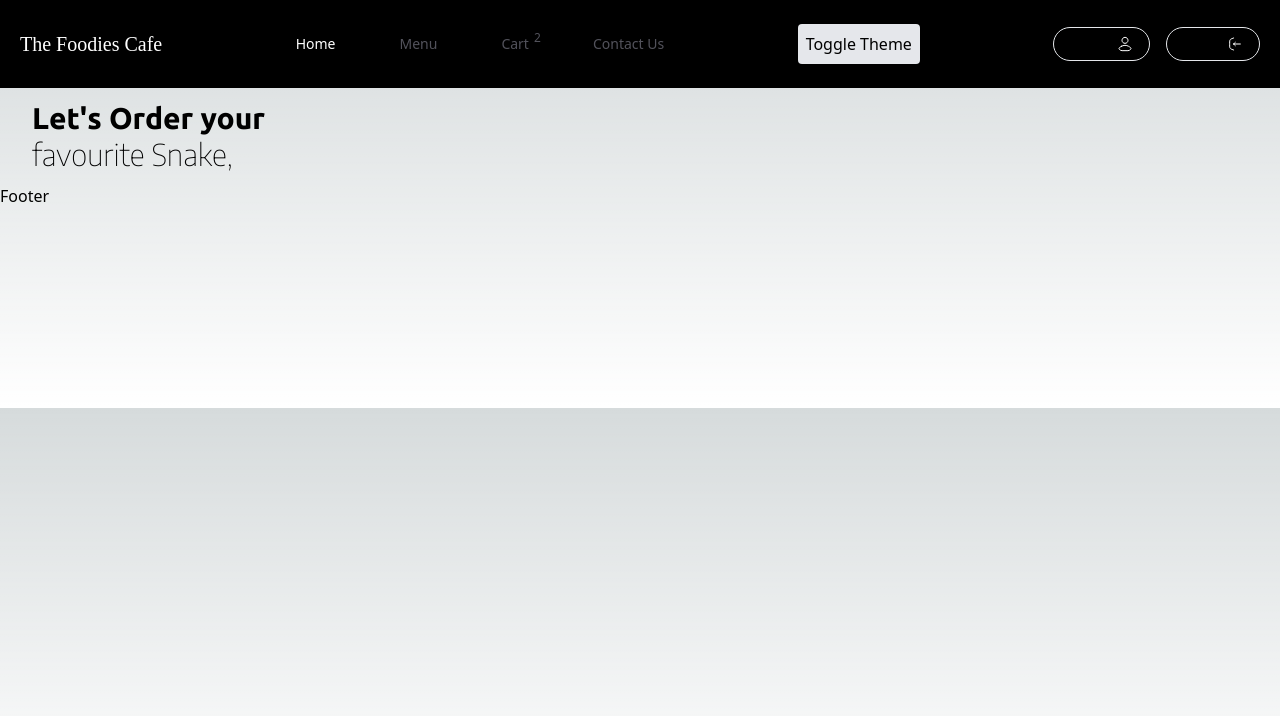
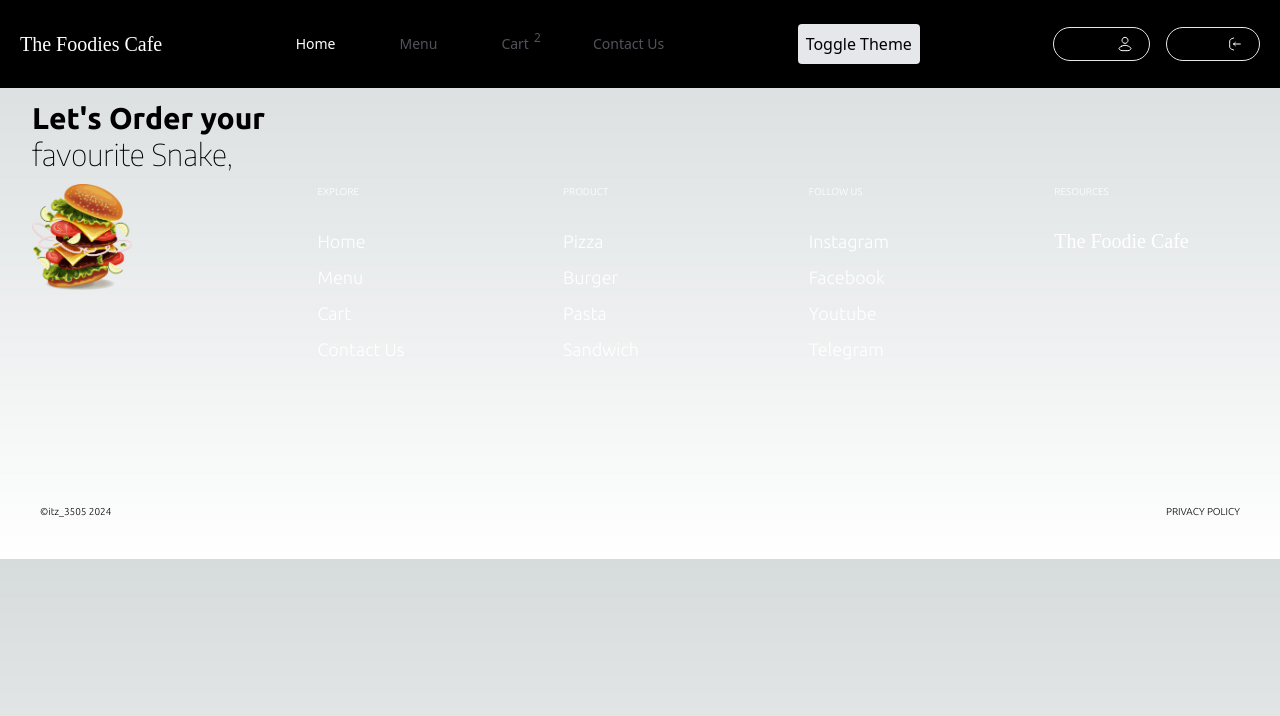
Before and after one commit to Dineshyadav3505/PizzaDeliveryApp, a Next.js app: page / in a window 1280 px wide. Shown: the top 716 px of the page. Built offline with nearby package versions, Linux system fonts and the light colour scheme; a web font is replaced by a local one.

Commit message:
Refactor layout and footer components

```diff
--- a/src/app/layout.js
+++ b/src/app/layout.js
@@ -13,8 +13,8 @@ export default function RootLayout({children}) {
   return (
     <html lang="en">
       <body>
-        <ThemeProvider>
-          <Layouts attribute='class'>
+        <ThemeProvider attribute="class">
+          <Layouts>
             {children}
           </Layouts>
         </ThemeProvider>
--- a/src/components/Layouts/Footer.js
+++ b/src/components/Layouts/Footer.js
@@ -1,8 +1,81 @@
 import React from 'react'
 
 const Footer = () => {
+  const explore=[
+    {lable:'Home', href:'/'},
+    {lable:'Menu', href:'/menu'},
+    {lable:'Cart', href:'/cart'},
+    {lable:'Contact Us', href:'/contactus'},
+  ]
+
+  const PRODUCT = [
+    {lable:'Pizza', href:'/'},
+    {lable:'Burger', href:'/'},
+    {lable:'Pasta', href:'/'},
+    {lable:'Sandwich', href:'/'},
+  ]
+
+  const FOLLOW = [
+    {lable:'Instagram', href:'/'},
+    {lable:'Facebook', href:'/menu'},
+    {lable:'Youtube', href:'/cart'},
+    {lable:'telegram', href:'/contactus'},
+  ]
   return (
-    <div className='w-screen h-56 '>Footer</div>
+    <>
+    <div className="">
+      <div className="flex font-Ubuntu font-light w-full">
+          {/* IMAGES */}
+          <div className="min-h-56 w-full px-8">
+            <img className='' src="/img/png.png" alt="logo" width="100" height="100" />
+          </div>
+        {/* EXPLORE */}
+        <div className="w-full ">
+          <h6 className='text-[10px] text-white px-5 mb-7 dark:text-zinc-700'>EXPLORE</h6>
+          <ul className='flex  flex-col gap-2'>
+            {explore.map((item, index) => (
+              <li key={index}>
+                <a href={item.href} className='text-white text-lg hover:bg-zinc-700 hover:rounded px-5 py-1 dark:text-zinc-700'>{item.lable}</a>
+              </li>
+            ))}
+          </ul>
+        </div>
+        {/* PRODUCT */}
+        <div className="min-h-56 w-full ">
+          <h6 className='text-[10px] text-white px-5 mb-7 dark:text-zinc-700'>PRODUCT</h6>
+          <ul className='flex  flex-col gap-2'>
+            {PRODUCT.map((item, index) => (
+              <li key={index}>
+                <a href={item.href} className='text-white text-lg hover:bg-zinc-700 hover:rounded px-5 py-1 dark:text-zinc-700'>{item.lable}</a>
+              </li>
+            ))}
+          </ul>
+        </div>
+        {/* FOLLOW */}
+        <div className="min-h-56 w-full">
+          <h6 className='text-[10px] text-white px-5 mb-7 dark:text-zinc-700'>FOLLOW US</h6>
+          <ul className='flex flex-col gap-2'>
+            {FOLLOW.map((item, index) => (
+              <li key={index}>
+                <a href={item.href} className='text-white text-lg hover:bg-zinc-700 hover:rounded capitalize px-5 py-1 dark:text-zinc-700'>{item.lable}</a>
+              </li>
+            ))}
+          </ul>
+        </div>
+        {/* RESOURCES */}
+        <div className="min-h-56 w-full">
+          <h6 className='text-[10px] text-white px-5 mb-7 dark:text-zinc-700'>RESOURCES</h6>
+          <a href="/" className='text-white text-xl font-logo capitalize px-5 py-1 dark:text-zinc-700'>the foodie cafe</a>
+        </div>
+      </div>
+
+      {/* Buttom */}
+      <div className="font-Ubuntu font-light mt-14 flex justify-between p-10 ">
+        <h6 className=' text-[10px]'> ©itz_3505 2024</h6>
+        <h6 className=' text-[10px] uppercase'> PRIvacy POLICY</h6>
+      </div>
+    </div>
+    </>
   )
 }
 
```
Also changed, not shown: public/img/png.png (added).
